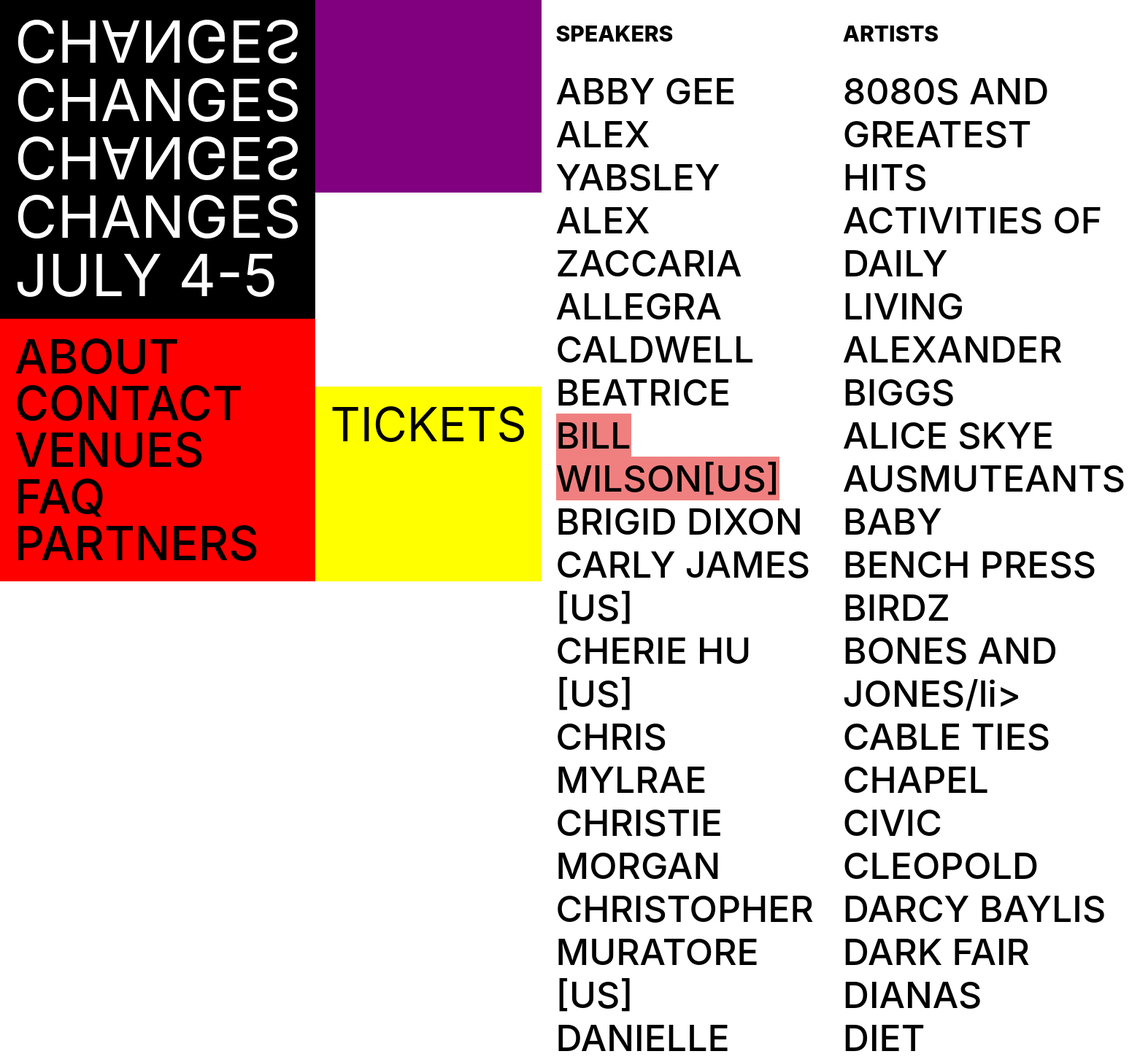
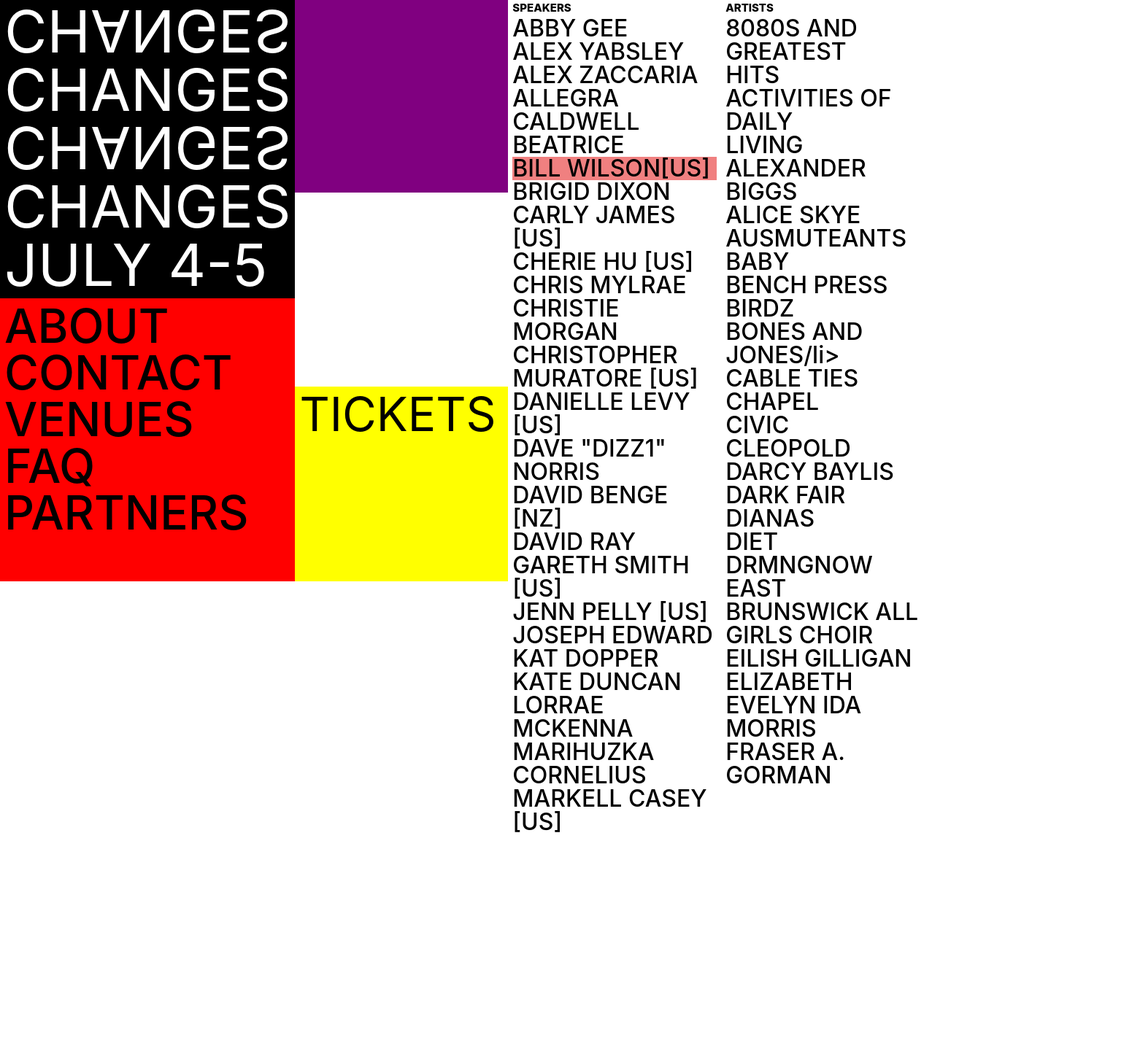
Before and after one commit to LeeHyungi0622/css_practice, a plain HTML site: page Practice5/index.html in a window 1280 px wide. Shown: the part 3-1459 px from the top of the page at 73% size, 1562 px wide, since content can reach past the window. After the commit the page ends 1149 px from the top, so only its background shows below. Drawn offline with nearby package versions, Linux system fonts and the light colour scheme.

Commit message:
[update] update html and css file in practice5.

```diff
--- a/Practice5/index.html
+++ b/Practice5/index.html
@@ -41,34 +41,32 @@
         <div class="speakers_list">
             <div class="text__container">
                 <h4>SPEAKERS</h4>
-                <ul>
-                    <li>ABBY GEE</li>
-                    <li>ALEX YABSLEY</li>
-                    <li>ALEX ZACCARIA</li>
-                    <li>ALLEGRA CALDWELL</li>
-                    <li>BEATRICE</li>
-                    <li><span>BILL WILSON[US]</span></li>
-                    <li>BRIGID DIXON</li>
-                    <li>CARLY JAMES [US]</li>
-                    <li>CHERIE HU [US]</li>
-                    <li>CHRIS MYLRAE</li>
-                    <li>CHRISTIE MORGAN</li>
-                    <li>CHRISTOPHER</li>
-                    <li>MURATORE [US]</li>
-                    <li>DANIELLE LEVY [US]</li>
-                    <li>DAVE "DIZZ1" NORRIS</li>
-                    <li>DAVID BENGE [NZ]</li>
-                    <li>DAVID RAY</li>
-                    <li>GARETH SMITH [US]</li>
-                    <li>JENN PELLY [US]</li>
-                    <li>JOSEPH EDWARD</li>
-                    <li>KAT DOPPER</li>
-                    <li>KATE DUNCAN</li>
-                    <li>LORRAE MCKENNA</li>
-                    <li>MARIHUZKA</li>
-                    <li>CORNELIUS</li>
-                    <li>MARKELL CASEY [US]</li>
-                </ul>
+                <span>ABBY GEE</span>
+                <span>ALEX YABSLEY</span>
+                <span>ALEX ZACCARIA</span>
+                <span>ALLEGRA CALDWELL</span>
+                <span>BEATRICE</span>
+                <span><span>BILL WILSON[US]</span></span>
+                <span>BRIGID DIXON</span>
+                <span>CARLY JAMES [US]</span>
+                <span>CHERIE HU [US]</span>
+                <span>CHRIS MYLRAE</span>
+                <span>CHRISTIE MORGAN</span>
+                <span>CHRISTOPHER</span>
+                <span>MURATORE [US]</span>
+                <span>DANIELLE LEVY [US]</span>
+                <span>DAVE "DIZZ1" NORRIS</span>
+                <span>DAVID BENGE [NZ]</span>
+                <span>DAVID RAY</span>
+                <span>GARETH SMITH [US]</span>
+                <span>JENN PELLY [US]</span>
+                <span>JOSEPH EDWARD</span>
+                <span>KAT DOPPER</span>
+                <span>KATE DUNCAN</span>
+                <span>LORRAE MCKENNA</span>
+                <span>MARIHUZKA</span>
+                <span>CORNELIUS</span>
+                <span>MARKELL CASEY [US]</span>
             </div>
         </div>
     </div>
@@ -76,34 +74,32 @@
         <div class="artists_list">
             <div class="text__container">
                 <h4>ARTISTS</h4>
-                <ul>
-                    <li>8080S AND GREATEST</li>
-                    <li>HITS</li>
-                    <li>ACTIVITIES OF DAILY</li>
-                    <li>LIVING</li>
-                    <li>ALEXANDER BIGGS</li>
-                    <li>ALICE SKYE</li>
-                    <li>AUSMUTEANTS</li>
-                    <li>BABY</li>
-                    <li>BENCH PRESS</li>
-                    <li>BIRDZ</li>
-                    <li>BONES AND JONES/li></li>
-                    <li>CABLE TIES</li>
-                    <li>CHAPEL</li>
-                    <li>CIVIC</li>
-                    <li>CLEOPOLD</li>
-                    <li>DARCY BAYLIS</li>
-                    <li>DARK FAIR</li>
-                    <li>DIANAS</li>
-                    <li>DIET</li>
-                    <li>DRMNGNOW</li>
-                    <li>EAST BRUNSWICK ALL</li>
-                    <li>GIRLS CHOIR</li>
-                    <li>EILISH GILLIGAN</li>
-                    <li>ELIZABETH</li>
-                    <li>EVELYN IDA MORRIS</li>
-                    <li>FRASER A. GORMAN</li>
-                </ul>
+                <span>8080S AND GREATEST</span>
+                <span>HITS</span>
+                <span>ACTIVITIES OF DAILY</span>
+                <span>LIVING</span>
+                <span>ALEXANDER BIGGS</span>
+                <span>ALICE SKYE</span>
+                <span>AUSMUTEANTS</span>
+                <span>BABY</span>
+                <span>BENCH PRESS</span>
+                <span>BIRDZ</span>
+                <span>BONES AND JONES/li></span>
+                <span>CABLE TIES</span>
+                <span>CHAPEL</span>
+                <span>CIVIC</span>
+                <span>CLEOPOLD</span>
+                <span>DARCY BAYLIS</span>
+                <span>DARK FAIR</span>
+                <span>DIANAS</span>
+                <span>DIET</span>
+                <span>DRMNGNOW</span>
+                <span>EAST BRUNSWICK ALL</span>
+                <span>GIRLS CHOIR</span>
+                <span>EILISH GILLIGAN</span>
+                <span>ELIZABETH</span>
+                <span>EVELYN IDA MORRIS</span>
+                <span>FRASER A. GORMAN</span>
             </div>
         </div>
     </div>
--- a/Practice5/style.css
+++ b/Practice5/style.css
@@ -6,10 +6,11 @@ body {
     display: grid;
     grid-template-columns: repeat(4, 1fr);
     grid-template-rows: repeat(3, 1fr);
+    justify-content: center;
 }
 
 .text__container {
-    padding: 20px;
+    padding: 6px;
 }
 
 .first__column {
@@ -71,19 +72,28 @@ body {
 
 .speakers_list .text__container,
 .artists_list .text__container {
-    font-size: 50px;
-    line-height: 59px;
-    text-align: inherit;
+    font-size: 2em;
     font-weight: 500;
+    height: 100%;
+    display: flex;
+    flex-direction: column;
 }
 
-.speakers_list li:nth-child(6) span {
+.speakers_list .text__container,
+.artists_list .text__container {
+    display: flex;
+    flex-direction: column;
+    justify-content: space-around;
+    height: 100vh;
+}
+
+.speakers_list span:nth-child(7) {
     background-color: lightcoral;
 }
 
 .text__container h4 {
-    font-size: 30px;
-    padding-bottom: 20px;
+    font-size: 15px;
+    padding-bottom: 5px;
     font-weight: 800;
 }
 
```
